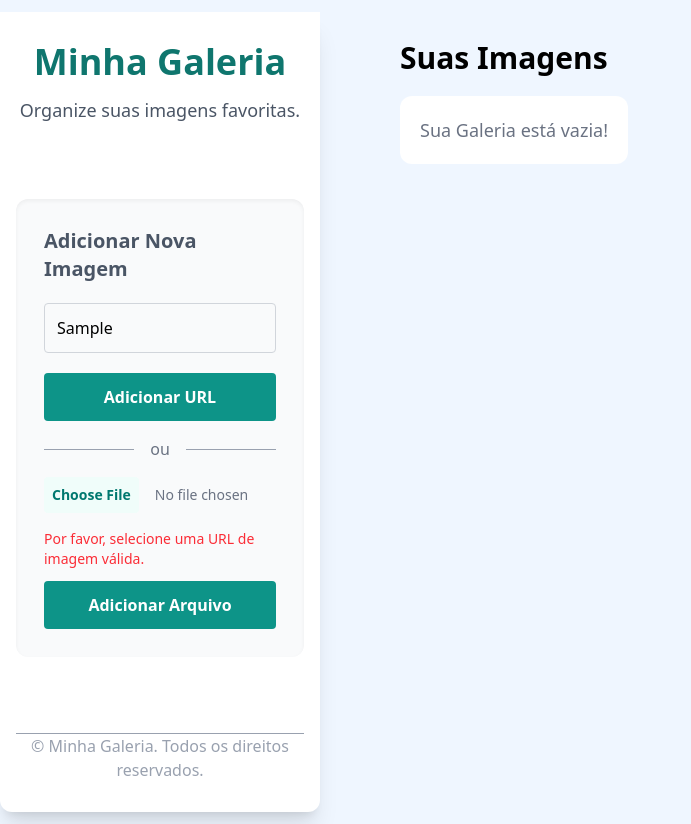
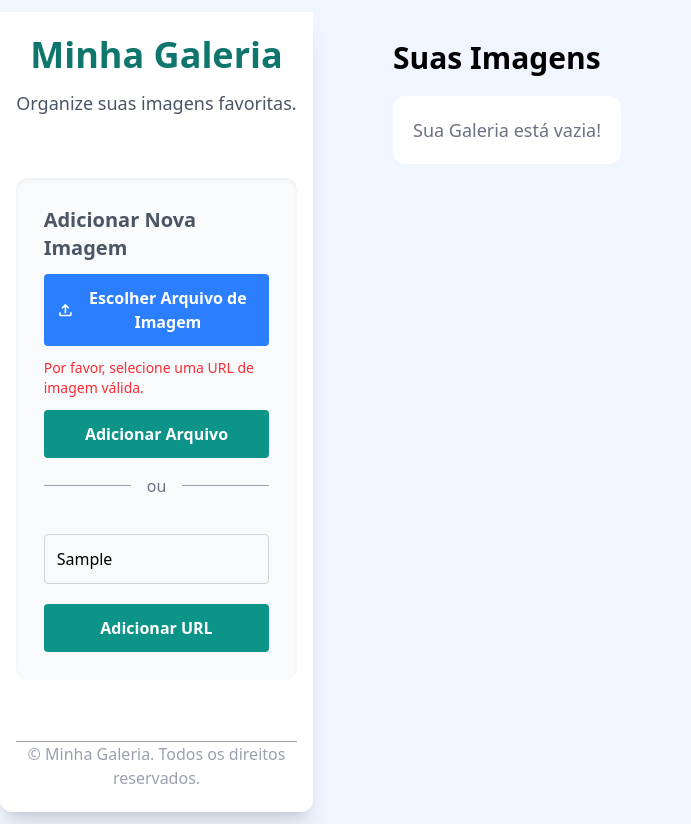
Before and after one commit to josehenriquedasilva/Galeria, a React (Vite) app: page / in a window 1280 px wide. Both pictures are taken after typing "Sample" into the empty fields and a click on the button "Adicionar Arquivo". Shown: the whole page, without its empty margins (0-691 px from the left). Built offline with nearby package versions, Linux system fonts and the light colour scheme.

Commit message:
Atualização

```diff
--- a/src/App.jsx
+++ b/src/App.jsx
@@ -1,6 +1,6 @@
 import { useEffect, useState } from 'react';
 import './App.css';
-import Formulario from './Formulario';
+import Formulario from './formulario';
 import Galeria from './Galeria';
 
 function App() {
--- a/src/Formulario.jsx
+++ b/src/Formulario.jsx
@@ -1,11 +1,11 @@
-import { useRef, useState } from "react";
+import { useState } from "react";
+import { MdOutlineFileUpload } from "react-icons/md";
 
 function Formulario( {adicionarImagens} ) {
     const [urlInput, setUrlInput] = useState("")
     const [imagemUrl, setImagemUrl] = useState(null);
     const [urlVazia, setUrlVazia] = useState(false)
     const [arquivoVazio, setArquivoVazio] = useState(false)
-    const limpaInput = useRef(null)
 
     function imagemArquivo(event) {
         const arquivo = event.target.files[0]
@@ -28,15 +28,44 @@ function Formulario( {adicionarImagens} ) {
                 <p className="text-lg text-gray-600">Organize suas imagens favoritas.</p>
             </header>
             <form className="flex flex-col bg-[#F9FAFB] w-[90%] p-7 rounded-xl inset-shadow-sm">
-                <p className="text-xl font-bold text-gray-600">Adicionar Nova Imagem</p>
+                <p className="text-xl font-bold text-gray-600 mb-3">Adicionar Nova Imagem</p>
 
-                <input className="border border-[#D1D5DB] mt-5 mb-5 p-3 rounded-sm focus:outline-none focus:ring-2 focus:ring-teal-500 focus:border-teal-500 transition duration-200" type="text" placeholder="Cole a URL da imagem aqui" value={urlInput} onChange={(u) => {
+                <input
+                 accept="image/*" type="file"
+                 onChange={imagemArquivo}
+
+                 id="file-input"
+                 className="hidden"/>
+
+                 <label htmlFor="file-input"
+                    className="flex items-center justify-center gap-1 bg-blue-500 rounded-sm p-3 text-[#FFFFFF] font-bold text-center mb-3 hover:bg-blue-600 hover:scale-105 duration-300"
+                 ><MdOutlineFileUpload className="size-6"/>Escolher Arquivo de Imagem</label>
+
+                <p className={`${arquivoVazio === true ? `block` : `hidden`} text-sm text-red-500 mb-3`}>Por favor, selecione uma URL de imagem válida.</p>
+
+                <button type="button" className="bg-[#0D9488] text-[#FFFFFF] font-bold p-3 rounded-sm hover:bg-teal-700 hover:scale-105 duration-300 hover:cursor-pointer" onClick={() => {
+                    if (imagemUrl === null) {
+                        setArquivoVazio(true)
+                    } else if (imagemUrl !== null) {
+                        adicionarImagens(imagemUrl)
+                        setArquivoVazio(false)
+                        setImagemUrl(null)
+                    }
+                }}>Adicionar Arquivo</button>
+
+                <section className="flex justify-around items-center">
+                    <p className="border-b w-full text-gray-400"></p>
+                    <p className="p-4 text-gray-500">ou</p>
+                    <p className="border-b w-full text-gray-400"></p>
+                </section>
+
+                <input className="border border-[#D1D5DB] mt-5 mb-5 p-3 rounded-sm focus:outline-none focus:ring-2 focus:ring-teal-500 focus:border-teal-500 duration-200" type="text" placeholder="Cole a URL da imagem aqui" value={urlInput} onChange={(u) => {
                     setUrlInput(u.target.value)
                 }} />
 
                 <p className={`${urlVazia === true ? `block` : `hidden`} text-sm text-red-500 mb-3`}>Por favor, selecione uma URL de imagem válida.</p>
 
-                <button type="button" className="bg-[#0D9488] text-[#FFFFFF] font-bold p-3 rounded-sm hover:bg-teal-700 hover:scale-105 transition duration-300 ease-in-out hover:cursor-pointer" onClick={() => {
+                <button type="button" className="bg-[#0D9488] text-[#FFFFFF] font-bold p-3 rounded-sm hover:bg-teal-700 hover:scale-105 duration-300 hover:cursor-pointer" onClick={() => {
                     if (urlInput === "") {
                         setUrlVazia(true)
                     } else if (urlInput !== "") {
@@ -45,31 +74,6 @@ function Formulario( {adicionarImagens} ) {
                         setUrlVazia(false)
                     }
                 }}>Adicionar URL</button>
-
-                <section className="flex justify-around items-center">
-                    <p className="border-b w-full text-gray-400"></p>
-                    <p className="p-4 text-gray-500">ou</p>
-                    <p className="border-b w-full text-gray-400"></p>
-                </section>
-
-                <input
-                 accept="image/*" type="file"
-                 onChange={imagemArquivo}
-                 ref={limpaInput}
-                 className="text-gray-500 text-sm mb-4 file:mr-4 file:bg-teal-50 file:p-2 file:rounded-sm file:font-semibold hover:file:bg-teal-100 file:text-teal-700 file:duration-300"/>
-
-                <p className={`${arquivoVazio === true ? `block` : `hidden`} text-sm text-red-500 mb-3`}>Por favor, selecione uma URL de imagem válida.</p>
-
-                <button type="button" className="bg-[#0D9488] text-[#FFFFFF] font-bold p-3 rounded-sm hover:bg-teal-700 hover:scale-105 transition duration-300 ease-in-out hover:cursor-pointer" onClick={() => {
-                    if (imagemUrl === null) {
-                        setArquivoVazio(true)
-                    } else if (imagemUrl !== null) {
-                        adicionarImagens(imagemUrl)
-                        if (limpaInput.current) {
-                            limpaInput.current.value = ""
-                        }
-                    }
-                }}>Adicionar Arquivo</button>
             </form>
             <p className="border-t w-[90%] text-center text-gray-400">&copy; Minha Galeria. Todos os direitos reservados.</p>
         </div>
```
